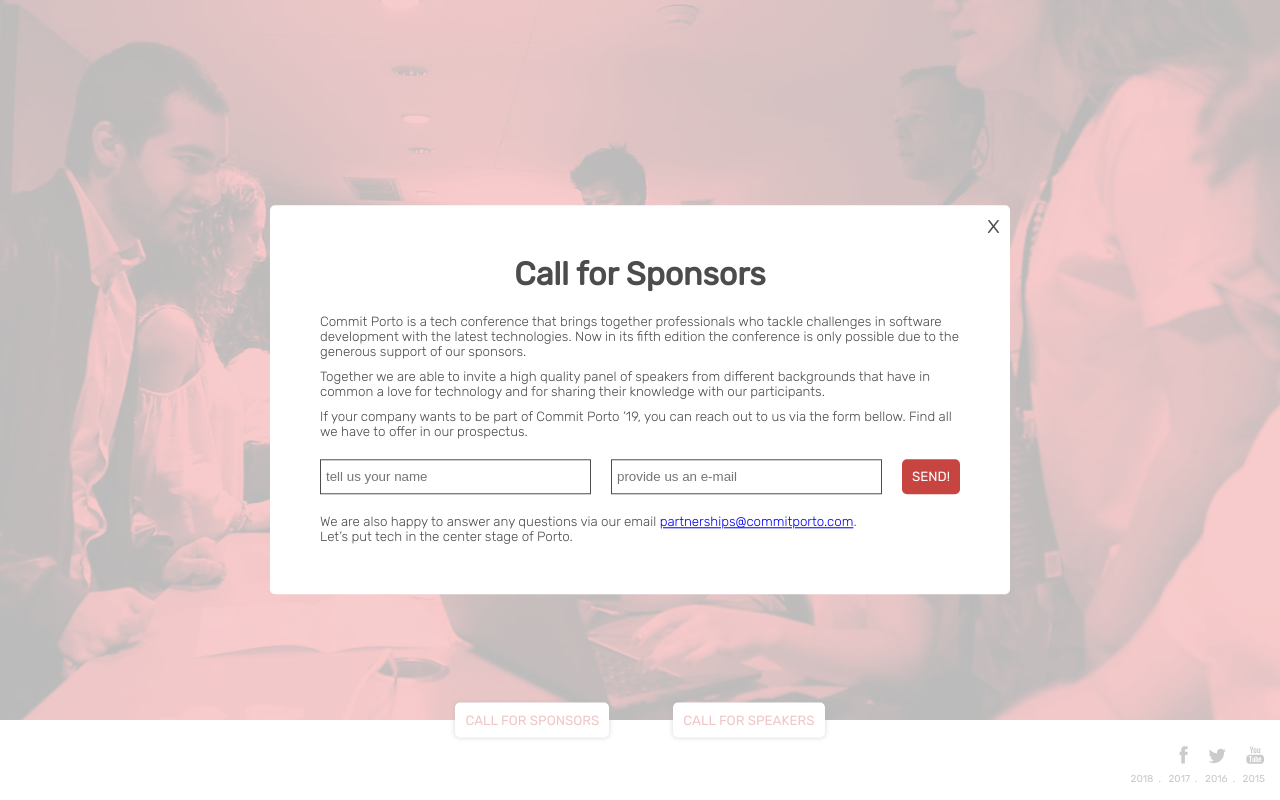
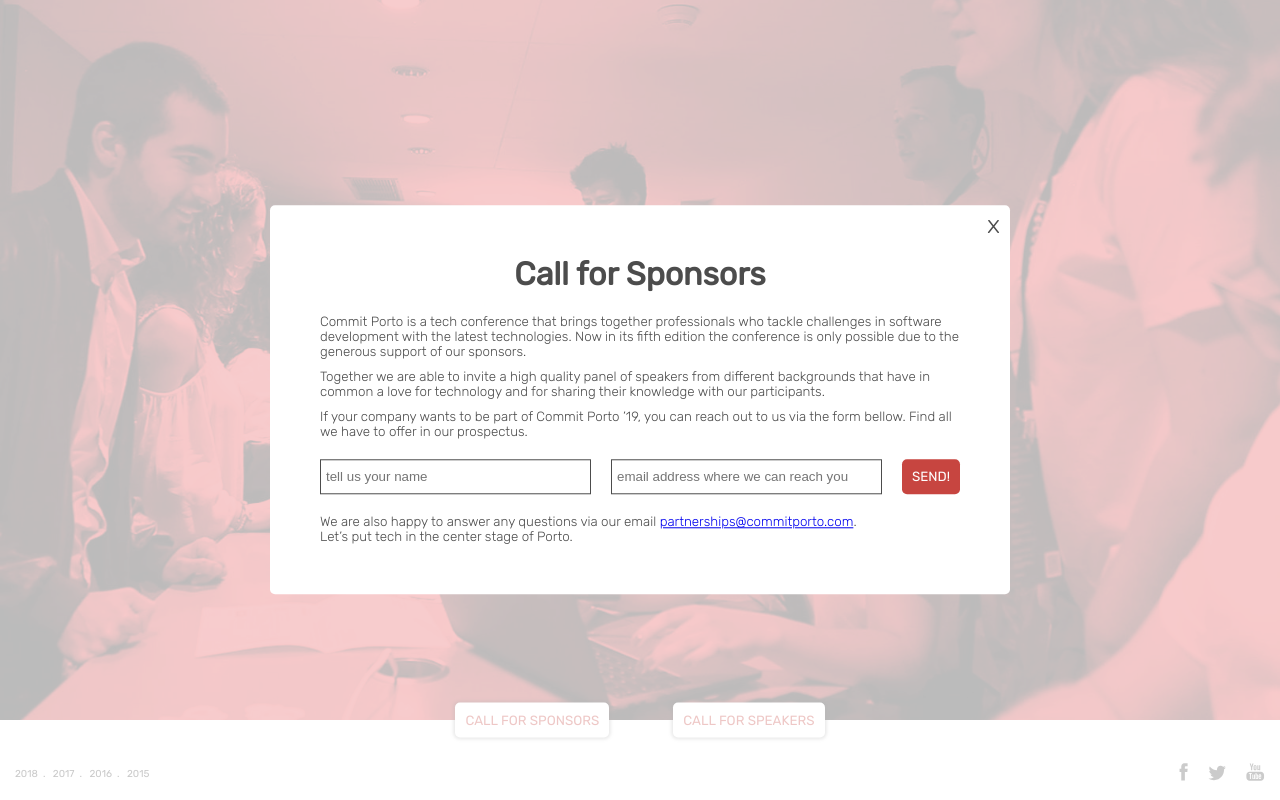
Before and after one commit to mariajplmiranda/mariajoaomiranda, a Vue app: page /#/ in a window 1280 px wide. Both pictures are taken after a click on the button "CALL FOR SPONSORS". Built offline with nearby package versions, Linux system fonts and the light colour scheme.

Commit message:
Minor improvements

```diff
--- a/src/App.vue
+++ b/src/App.vue
@@ -2,16 +2,16 @@
   <div id="app">
     <router-view @modalVisible="showModal" />
     <footer>
-      <div class="socials">
-        <img src="@/assets/facebook.svg" />
-        <img src="@/assets/twitter.svg" />
-        <img src="@/assets/youtube.svg" />
-      </div>
       <div class="editions">
         <a href="/2018" target="_blank">2018</a>.
         <a href="/2017" target="_blank">2017</a>.
         <a href="/2016" target="_blank">2016</a>.
         <a href="/2015" target="_blank">2015</a>
+      </div>
+      <div class="socials">
+        <img src="@/assets/facebook.svg" />
+        <img src="@/assets/twitter.svg" />
+        <img src="@/assets/youtube.svg" />
       </div>
     </footer>
     <Modal v-show="isModalVisible" @close="closeModal">
@@ -32,7 +32,7 @@
   },
   data: () => ({
     isModalVisible: false,
-    modalContent: null
+    modalContent: null,
   }),
   methods: {
     showModal(modalContent) {
@@ -41,7 +41,7 @@
     },
     closeModal() {
       this.isModalVisible = false;
-    }
+    },
   },
 };
 </script>
@@ -72,14 +72,15 @@
 }
 
 footer {
-  text-align: right;
-  margin-right: 15px;
-  margin-bottom: 15px;
+  display: flex;
+  justify-content: space-between;
+  margin: 15px;
 
   @media (--bellow-desktop) {
+    margin: 0;
     margin-bottom: 10px;
-    margin-right: 0;
     text-align: center;
+    flex-direction: column-reverse;
   }
 }
 
--- a/src/pages/CallForSponsor.vue
+++ b/src/pages/CallForSponsor.vue
@@ -17,7 +17,7 @@
     </small>
     <div class="form">
       <input v-model="name" placeholder="tell us your name">
-      <input v-model="email" placeholder="provide us an e-mail">
+      <input v-model="email" placeholder="email address where we can reach you">
       <Button text="Send!" isSecondary={true} />
     </div>
     <small>
--- a/src/pages/Homepage.vue
+++ b/src/pages/Homepage.vue
@@ -6,20 +6,20 @@
           class="bckg-img"
           :class="{hide: play}"
         />
-        <video
+        <!--<video
           :class="{hide: !play}"
           src="@/assets/video1080p.mp4"
           autoplay
           loop
-        />
+        />-->
       </div>
       <div class="logo-section">
         <img class="logo" src="@/assets/logobrancohor.png"/>
         <div class="time">JUNE 22, 2019</div>
-        <div @click="() => play = !play" :class="{ isPlaying: play, paused: !play }">
+        <!--<div @click="() => play = !play" :class="{ isPlaying: play, paused: !play }">
           <img class="play" src="@/assets/play.svg" />
           <img class="pause" src="@/assets/pause.svg" />
-        </div>
+        </div>-->
       </div>
       <div class="cta-section">
         <Button text="Call for sponsors" :onClick="openCallForSponsors" />
@@ -50,7 +50,7 @@
     },
     openCallForSpeakers() {
       this.$emit('modalVisible', CallForSpeaker);
-    }
+    },
   },
 };
 </script>
```
